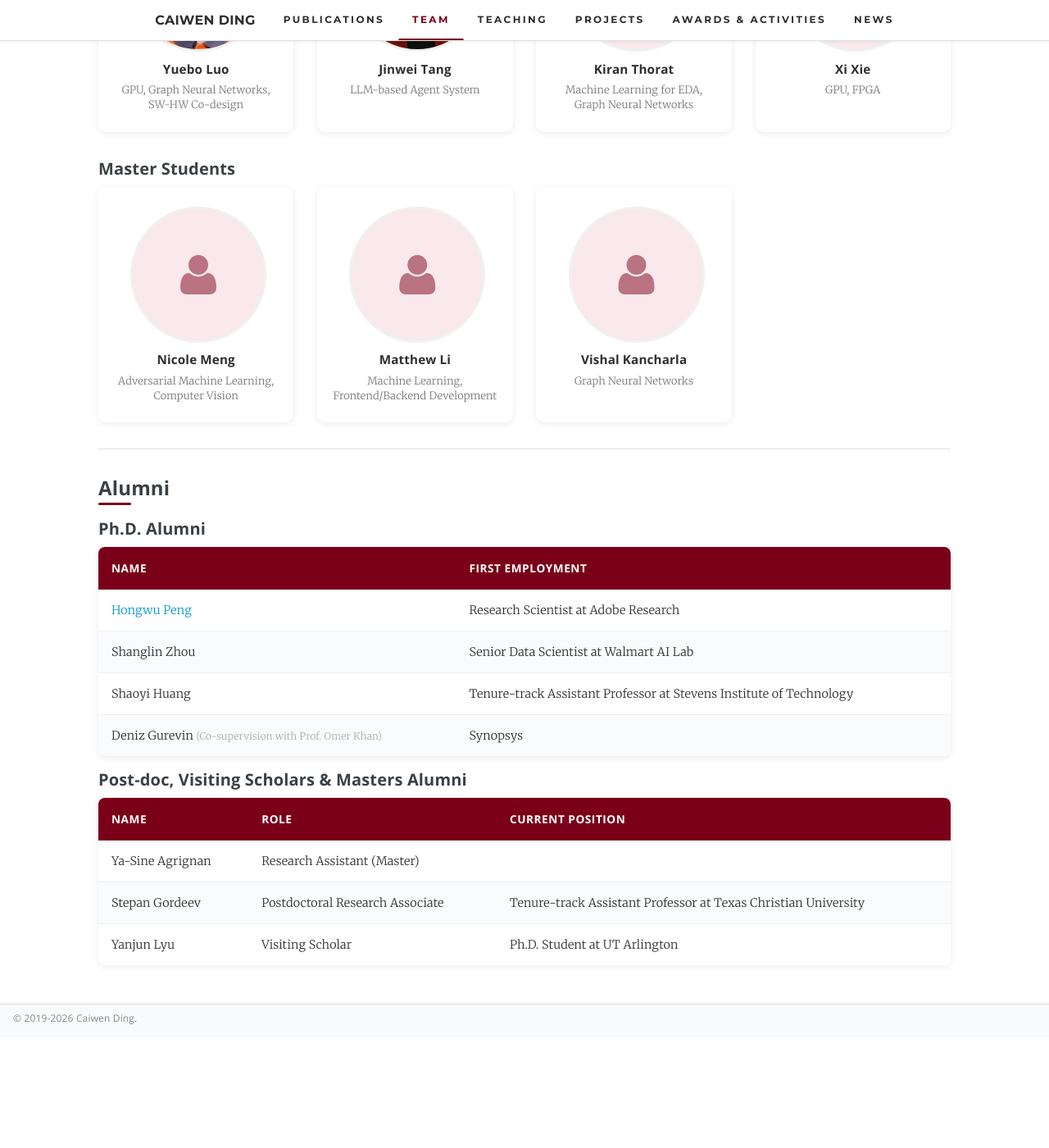
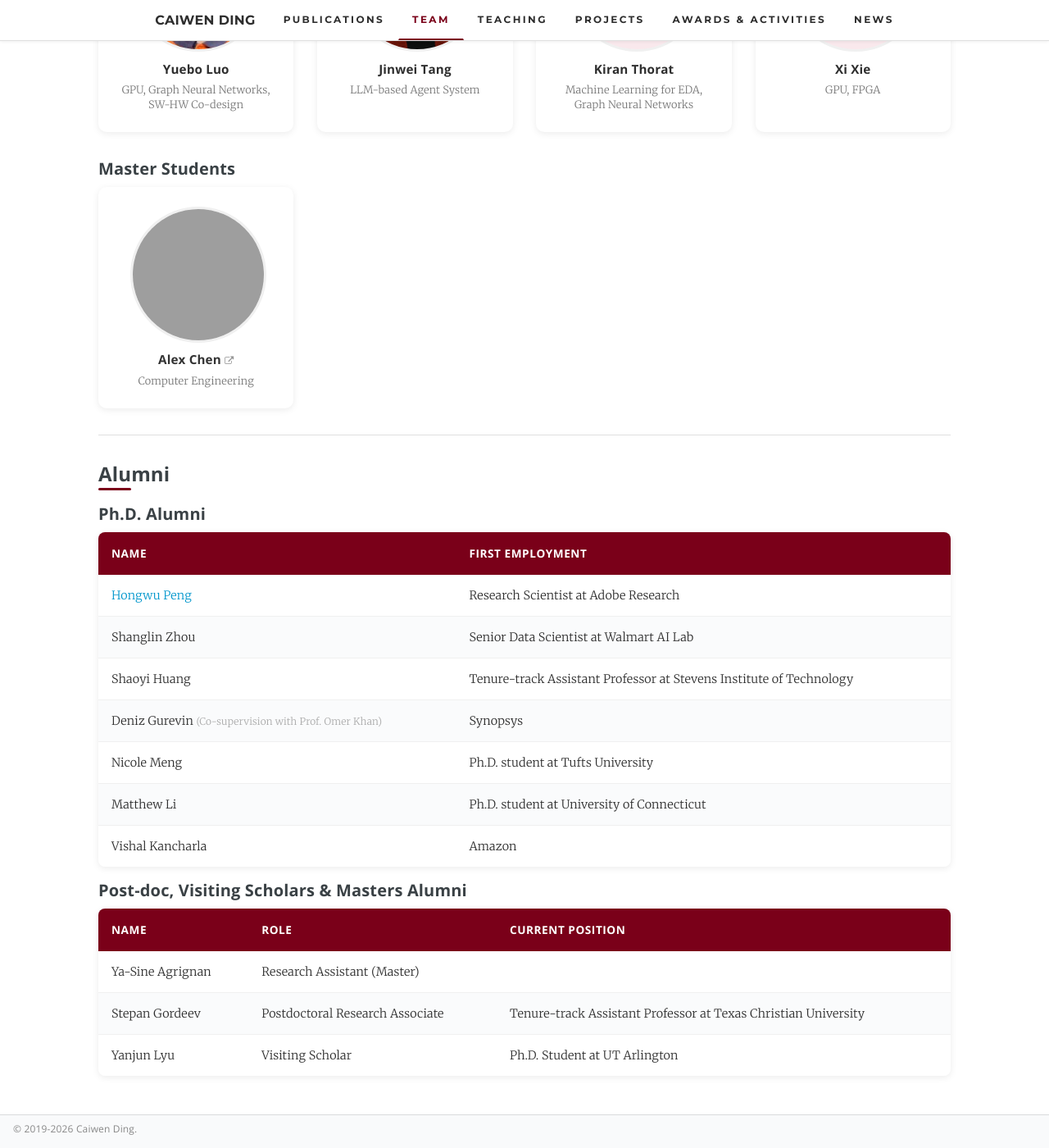
Before and after one commit to caiwending/caiwending.github.io, a Jekyll site: the page built from pages/team/index.html, in a window 1280 px wide and 1400 px high, scrolled down 1449 px. Shown: the whole window at 82% size. Built offline with Jekyll 4.4.1, drawn with Linux system fonts in a browser that asks for light colours; before the commit the page ends 2714 px from its top, so only the background shows below that; grey boxes are pictures that could not be loaded.

Commit message:
update temas

```diff
--- a/_data/team.yml
+++ b/_data/team.yml
@@ -56,18 +56,10 @@ current:
       url: ""
 
   master:
-    - name: Nicole Meng
-      area: Adversarial Machine Learning, Computer Vision
-      photo: ""
-      url: ""
-    - name: Matthew Li
-      area: Machine Learning, Frontend/Backend Development
-      photo: ""
-      url: ""
-    - name: Vishal Kancharla
-      area: Graph Neural Networks
-      photo: ""
-      url: ""
+    - name: Alex Chen
+      area: Computer Engineering
+      photo: "AlexChen.jpg"
+      url: "https://www.linkedin.com/in/alexandergyuchen/"
 
 alumni:
   phd:
@@ -87,6 +79,21 @@ alumni:
       note: Co-supervision with Prof. Omer Khan
       position: Synopsys
       url: ""
+    - name: Nicole Meng
+      area: Adversarial Machine Learning, Computer Vision
+      position: Ph.D. student at Tufts University
+      photo: ""
+      url: ""
+    - name: Matthew Li
+      area: Machine Learning, Frontend/Backend Development
+      position: Ph.D. student at University of Connecticut
+      photo: ""
+      url: ""
+    - name: Vishal Kancharla
+      area: Graph Neural Networks
+      position: Amazon
+      photo: ""
+      url: ""
 
   other:
     - name: Ya-Sine Agrignan
```
Also changed, not shown: assets/img/team/AlexChen.png (added).
